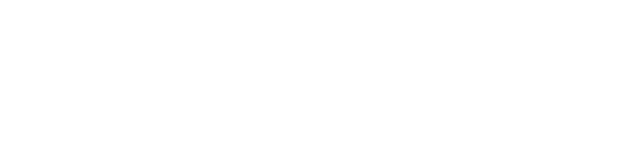
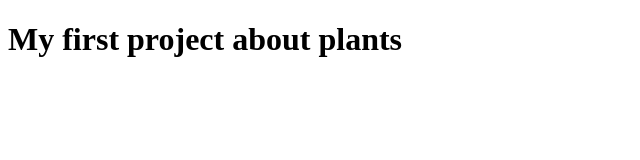
Before and after one commit to manali-decoding/plantdex, a plain HTML site: page index.html in a window 1280 px wide. Shown: the whole page, without its empty margins (0-640 px from the left). Drawn offline with Linux system fonts and the light colour scheme.

Commit message:
first commit about editing

```diff
--- a/index.html
+++ b/index.html
@@ -9,7 +9,7 @@
 </head>
 
 <body>
-
+    <h1>My first project about plants</h1>
 </body>
 
 </html>
```
